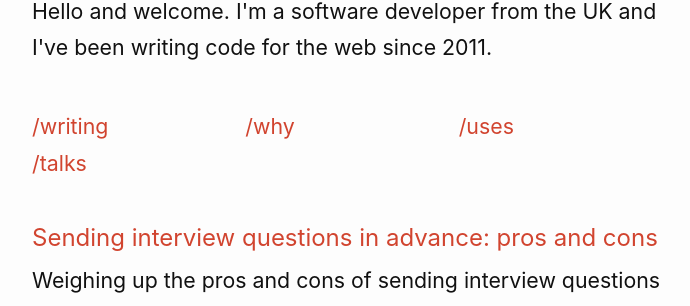
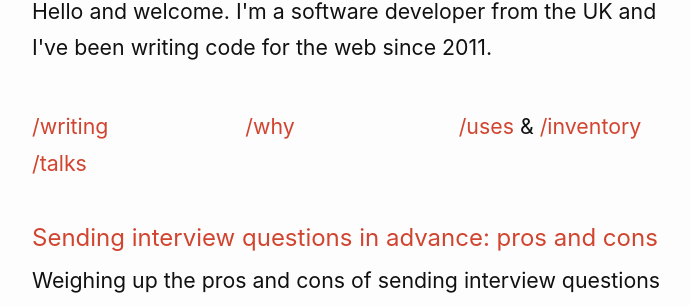
Before and after one commit to jsrn/jsrn.github.io, a Jekyll site: the page built from index.html, in a window 1280 px wide and 900 px high. Shown: the part 154-460 px from the top of the window, without its empty margins (288-978 px from the left). Built offline with Jekyll 4.4.1, drawn with Linux system fonts in a browser that asks for light colours.

Commit message:
link to inventory

```diff
--- a/index.html
+++ b/index.html
@@ -10,7 +10,7 @@ layout: page
   <div style="display: grid; grid-template-columns: 1fr 1fr 1fr;">
     <a href="/writing">/writing</a>
     <a href="/why">/why</a>
-    <a href="/uses">/uses</a>
+    <div><a href="/uses">/uses</a> &amp; <a href="/inventory">/inventory</a></div>
     <a href="https://jsrn.net/talks">/talks</a>
   </div>
 </section>
```
